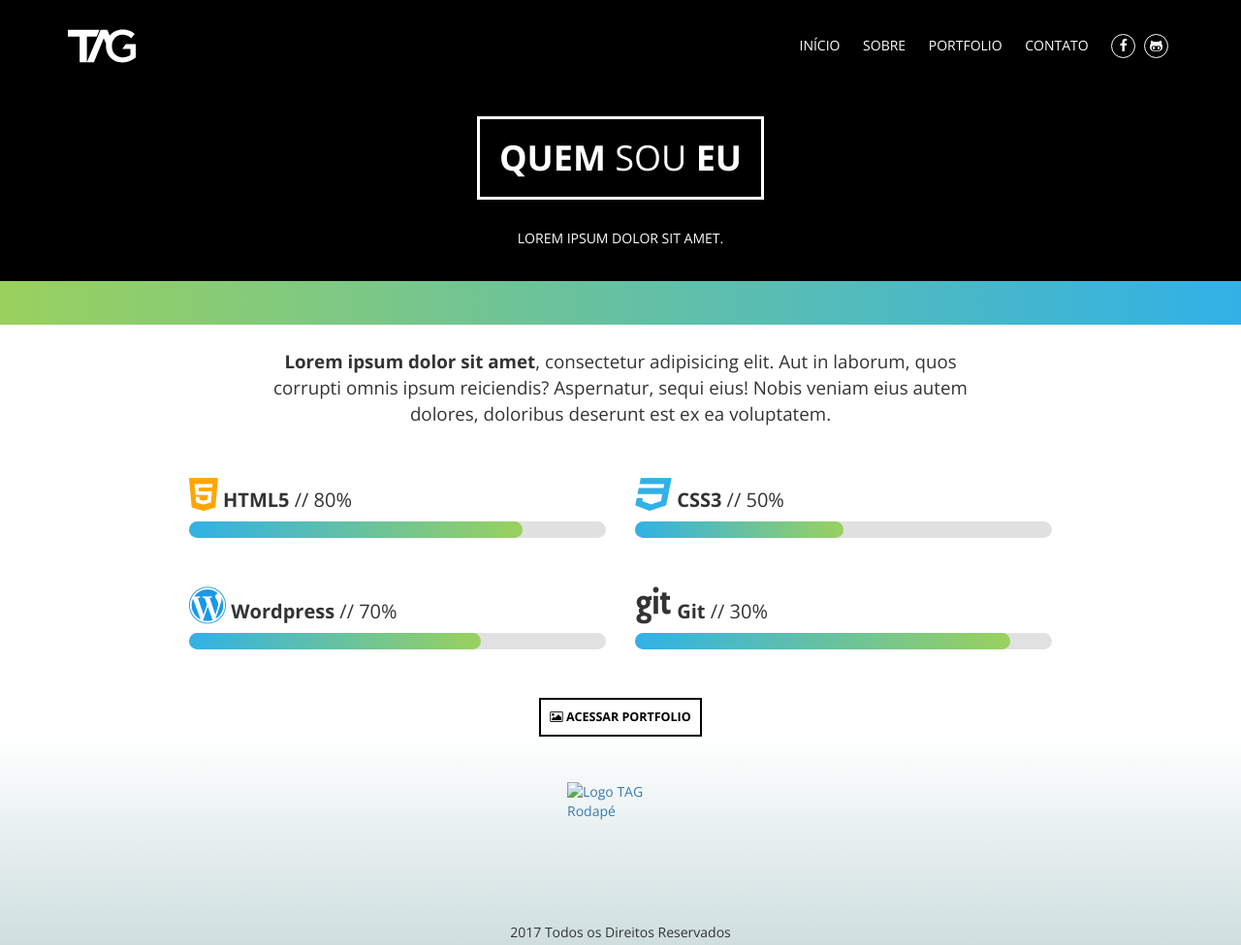
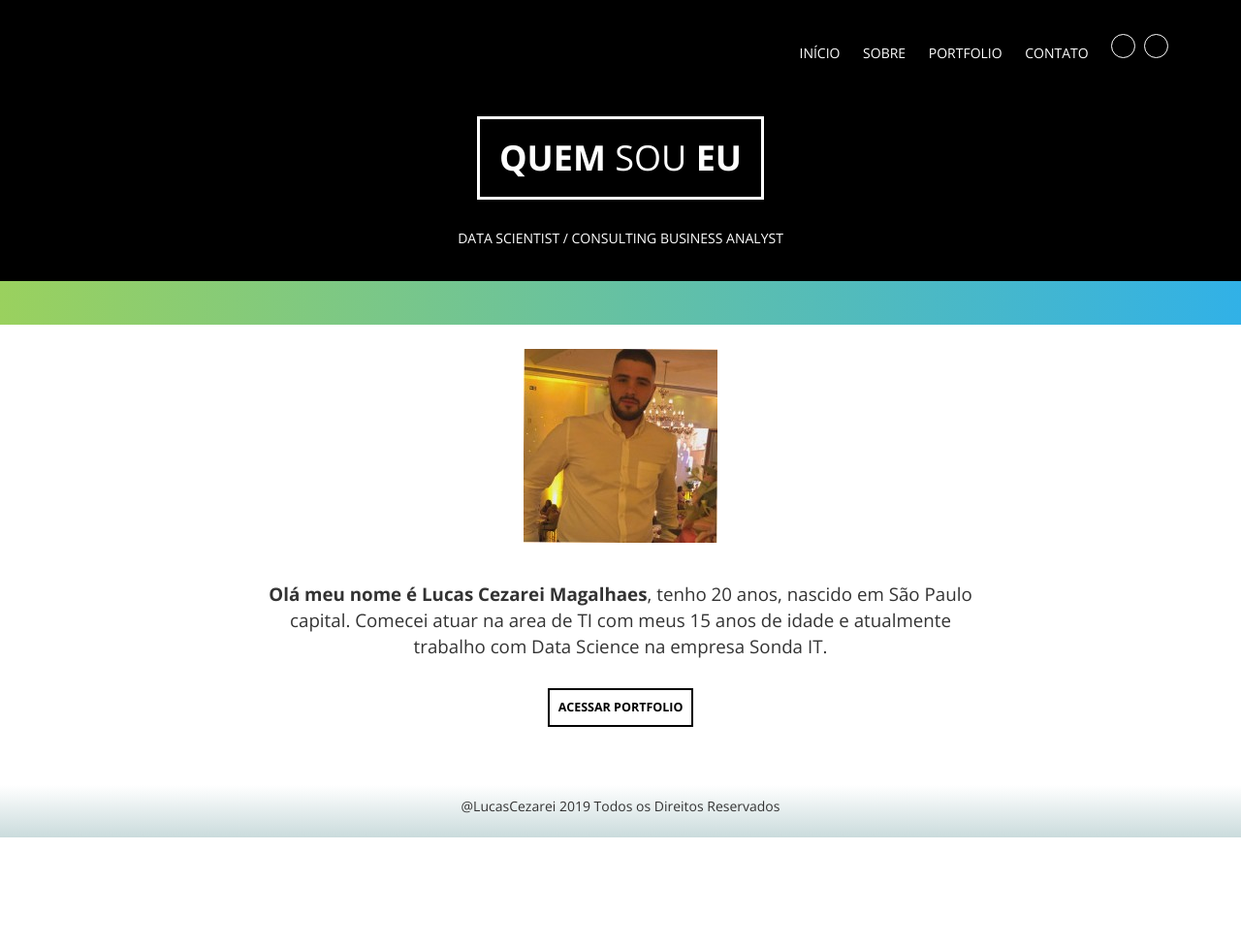
Before and after one commit to LucasCezarei/LucasMagalhaes, a website: page sobre.html in a window 1280 px wide. Shown: the whole page at 97% size. After the commit the page ends 864 px from the top, so only its background shows below. Drawn offline with nearby package versions, Linux system fonts and the light colour scheme.

Commit message:
Imagem de apresentacao e sobre.html

```diff
--- a/sobre.html
+++ b/sobre.html
@@ -2,7 +2,7 @@
 <html>
 <head>
 	<meta charset="UTF-8">
-	<title>Criando um site responsivo do começo ao fim</title>
+	<title>Sobre Mim</title>
 	 <meta name="viewport" content="width=device-width, initial-scale=1">
 	<link rel="stylesheet" href="css/geral.css">
 	<link rel="stylesheet" href="css/plugins.css">
@@ -12,78 +12,57 @@
 	<header>
 		<div class="container">
 			<div class="logo">
-				<a href="https://thiagoagdev.com/">
-					<img src="images/logo-tag-topo.svg" alt="Logo Topo Tag">
-				</a>
 			</div>
 			<div class="links">
 				<nav>
 					<ul>
-						<li><a href="https://thiagoagdev.com/">Início</a></li>
-						<li><a href="https://thiagoagdev.com/sobre.html">Sobre</a></li>
-						<li><a href="https://thiagoagdev.com/portfolio.html">Portfolio</a></li>
-						<li><a href="https://thiagoagdev.com/contato.html">Contato</a></li>
+						<li><a href="home.html">Início</a></li>
+						<li><a href="sobre.html">Sobre</a></li>
+						<li><a href="portfolio.html">Portfolio</a></li>
+						<li><a href="contato.html">Contato</a></li>
 					</ul>
 				</nav>
 				<ul class="social">
 					<li>
-						<a href="#"><i class="fa fa-facebook"></i></a>
+						<a href="https://www.facebook.com/lucas.cezarei.3"></a>
 					</li>
 
 					<li>
-						<a href="#"><i class="fa fa-github-alt"></i></a>
+						<a href="https://github.com/LucasCezarei"></a>
 					</li>
 				</ul>
 			</div>
 			<h1><strong>Quem</strong> sou <strong>Eu</strong></h1>
-			<p>Lorem ipsum dolor sit amet.</p>
+			<p>DATA SCIENTIST / CONSULTING BUSINESS ANALYST</p>
 		</div>
 	</header>
 	<main>
+		<center>
+		<img src="images/foto-tag-miolo.png">
+		</center>
 		<section class="sobre">
 			<div class="container">
 				<div class="textos">
-					<p><strong>Lorem ipsum dolor sit amet</strong>, consectetur adipisicing elit. Aut in laborum, quos corrupti omnis ipsum reiciendis? Aspernatur, sequi eius! Nobis veniam eius autem dolores, doloribus deserunt est ex ea voluptatem.</p>
+					<br />
+					<br />
+					<p><strong>Olá meu nome é Lucas Cezarei Magalhaes</strong>, tenho 20 anos, nascido em São Paulo capital. Comecei atuar na area de TI com meus 15 anos de idade e atualmente trabalho com Data Science na empresa Sonda IT.</p>
+				<br />
 				</div>
 
-				<ul class="habilidades">
-					<li class="habilidade-8">
-						<h2>
-							<i class="fa fa-html5"></i> <strong>HTML5</strong> // 80%
-							<div class="barra"><span></span></div>
-						</h2>
-					</li>
-					<li class="habilidade-5">
-						<h2>
-							<i class="fa fa-css3"></i> <strong>CSS3</strong> // 50%
-							<div class="barra"><span></span></div>
-						</h2>
-					</li>
-					<li class="habilidade-7">
-						<h2>
-							<i class="fa fa-wordpress"></i> <strong>Wordpress</strong> // 70%
-							<div class="barra"><span></span></div>
-						</h2>
-					</li>
-					<li class="habilidade-9">
-						<h2>
-							<i class="fa fa-git"></i> <strong>Git</strong> // 30%
-							<div class="barra"><span></span></div>
-						</h2>
-					</li>
-				</ul>
-				<a href="#" class="botao medio"><i class="fa fa-picture-o"></i> Acessar Portfolio</a>
+				<a href="#" class="botao medio"> Acessar Portfolio</a>
 			</div>
 		</section>
 	</main>
+	<br />
+	<br />
+	<br />
 
 	<footer>
 		<div class="logo-rodape">
-			<a href="https://thiagoagdev.com/">
-				<img src="images/logo-tag-rodape.svg" alt="Logo TAG Rodapé">
-			</a>
-			<p>2017 Todos os Direitos Reservados</p>
+			<p>@LucasCezarei 2019 Todos os Direitos Reservados</p>
 		</div>
+	</footer>
+</div>
 
 	</footer>
 </body>
```
Also changed, not shown: images/apresentacao.png (added).
